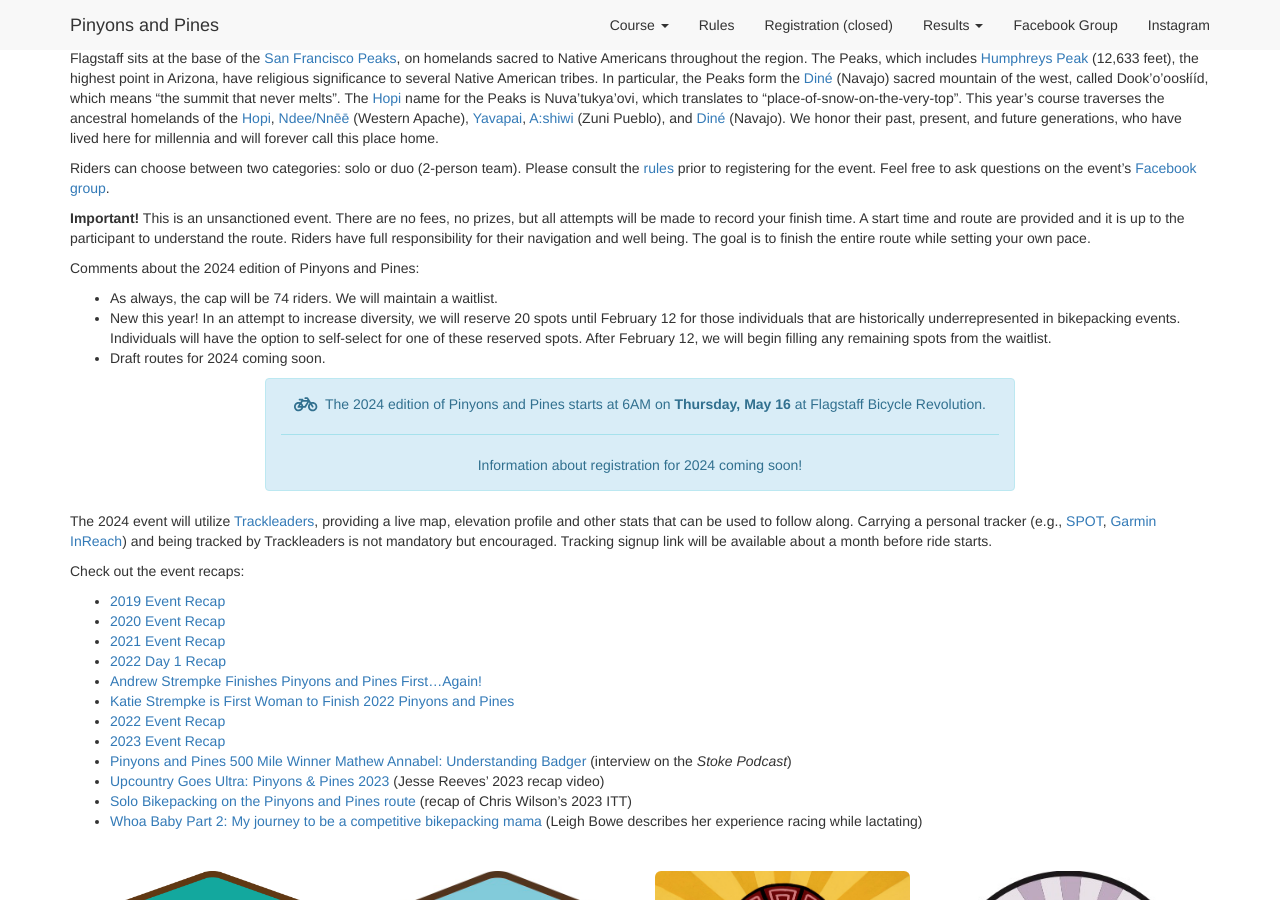
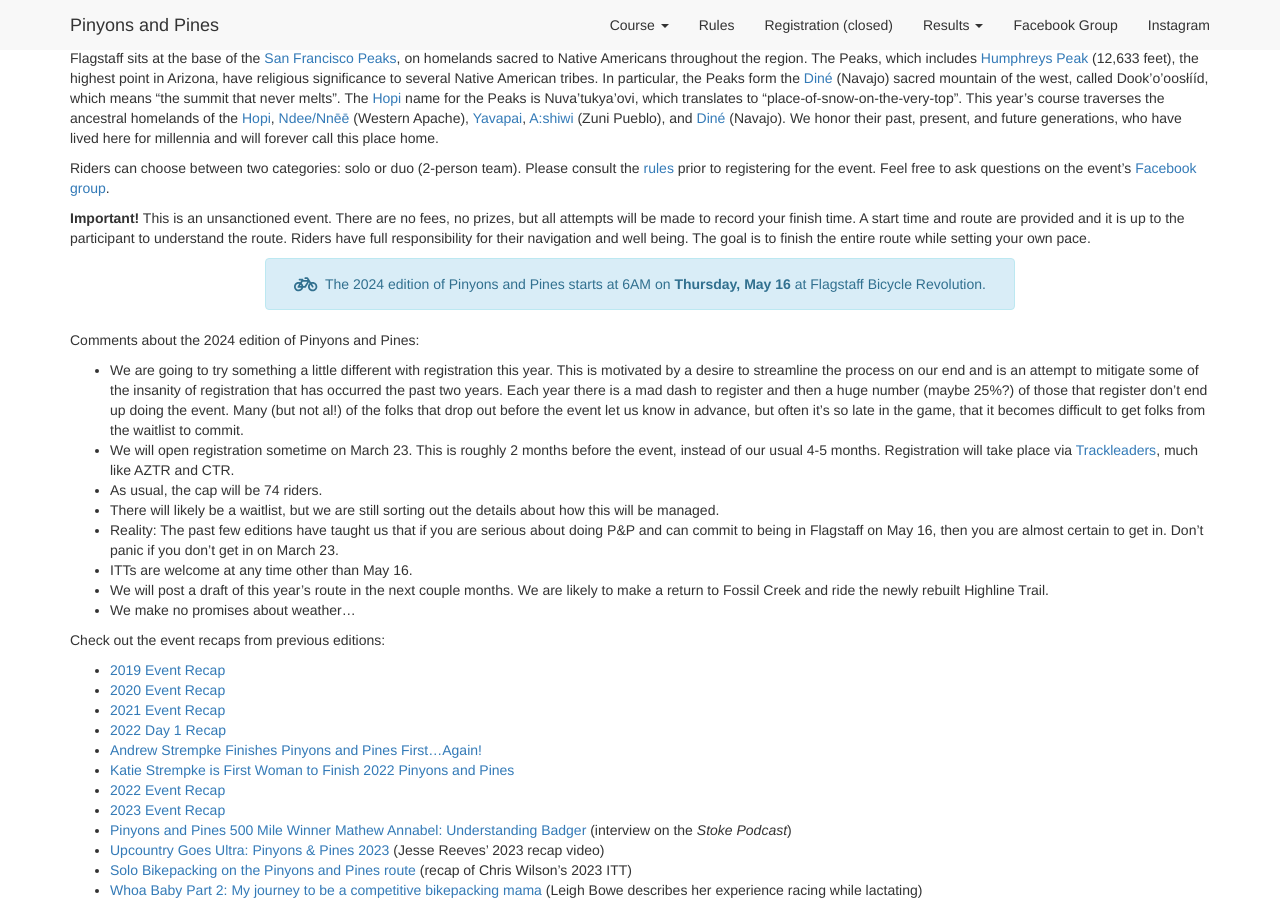
Before and after one commit to dcernst/PinyonsPines, a Jekyll site: the page built from index.md, in a window 1280 px wide and 900 px high, scrolled down 592 px. Built offline with Jekyll 4.4.1, drawn with Linux system fonts in a browser that asks for light colours; nearby versions of some CDN libraries.

Commit message:
Update index.md

```diff
--- a/index.md
+++ b/index.md
@@ -31,14 +31,6 @@ Riders can choose between two categories: solo or duo (2-person team). Please co
 
 <strong>Important!</strong> This is an unsanctioned event. There are no fees, no prizes, but all attempts will be made to record your finish time. A start time and route are provided and it is up to the participant to understand the route. Riders have full responsibility for their navigation and well being. The goal is to finish the entire route while setting your own pace.
 
-Comments about the 2024 edition of Pinyons and Pines:
-
-<!-- - Registration for this year's event will open on Thursday, January 12 at 7am. -->
-
-- As always, the cap will be 74 riders. We will maintain a waitlist.
-- New this year! In an attempt to increase diversity, we will reserve 20 spots until February 12 for those individuals that are historically underrepresented in bikepacking events. Individuals will have the option to self-select for one of these reserved spots. After February 12, we will begin filling any remaining spots from the waitlist.
-- Draft routes for 2024 coming soon.
-
 <div class="row">
 <div class="col-md-2 col-lg-2">
 </div>
@@ -47,9 +39,9 @@ Comments about the 2024 edition of Pinyons and Pines:
 <center>
 <i class="fas fa-bicycle fa-lg"></i>&nbsp; The 2024 edition of Pinyons and Pines starts at 6AM on <strong>Thursday, May 16</strong> at Flagstaff Bicycle Revolution.
 
-<hr>
+<!-- <hr>
 
-Information about registration for 2024 coming soon!
+Information about registration for 2024 coming soon! -->
 
  <!-- Registration is full! Contact us if you'd like to arrange an ITT on a different date. -->
 
@@ -71,9 +63,20 @@ Information about registration for 2024 coming soon!
 <div class="col-md-2 col-lg-2"></div>
 </div>
 
-The 2024 event will utilize [Trackleaders](http://trackleaders.com), providing a live map, elevation profile and other stats that can be used to follow along. Carrying a personal tracker (e.g., [SPOT](https://www.findmespot.com/en/), [Garmin InReach](https://explore.garmin.com/en-US/inreach/)) and being tracked by Trackleaders is not mandatory but encouraged. Tracking signup link will be available about a month before ride starts.
+Comments about the 2024 edition of Pinyons and Pines:
 
-Check out the event recaps:
+- We are going to try something a little different with registration this year. This is motivated by a desire to streamline the process on our end and is an attempt to mitigate some of the insanity of registration that has occurred the past two years. Each year there is a mad dash to register and then a huge number (maybe 25%?) of those that register don't end up doing the event.  Many (but not al!) of the folks that drop out before the event let us know in advance, but often it's so late in the game, that it becomes difficult to get folks from the waitlist to commit.
+- We will open registration sometime on March 23. This is roughly 2 months before the event, instead of our usual 4-5 months. Registration will take place via [Trackleaders](http://trackleaders.com), much like AZTR and CTR.
+- As usual, the cap will be 74 riders.
+- There will likely be a waitlist, but we are still sorting out the details about how this will be managed.
+- Reality: The past few editions have taught us that if you are serious about doing P&P and can commit to being in Flagstaff on May 16, then you are almost certain to get in. Don't panic if you don't get in on March 23.
+- ITTs are welcome at any time other than May 16.
+- We will post a draft of this year's route in the next couple months. We are likely to make a return to Fossil Creek and ride the newly rebuilt Highline Trail.
+- We make no promises about weather...
+
+<!-- The 2024 event will utilize [Trackleaders](http://trackleaders.com), providing a live map, elevation profile and other stats that can be used to follow along. Carrying a personal tracker (e.g., [SPOT](https://www.findmespot.com/en/), [Garmin InReach](https://explore.garmin.com/en-US/inreach/)) and being tracked by Trackleaders is not mandatory but encouraged. Tracking signup link will be available about a month before ride starts. -->
+
+Check out the event recaps from previous editions:
 
 - [2019 Event Recap](https://bikepacking.com/news/2019-pinyons-pines-event-recap/)
 - [2020 Event Recap](https://bikepacking.com/news/2020-pinyons-and-pines-event-recap/)
```
